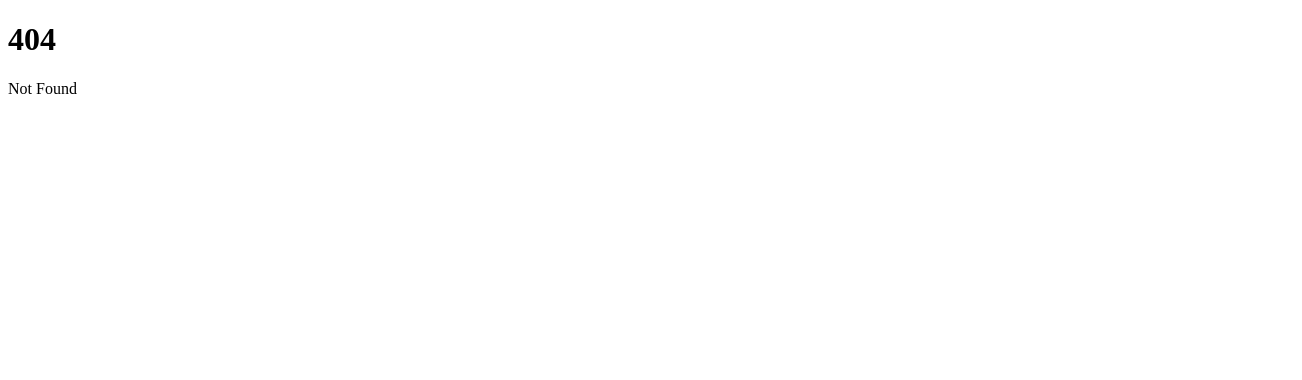
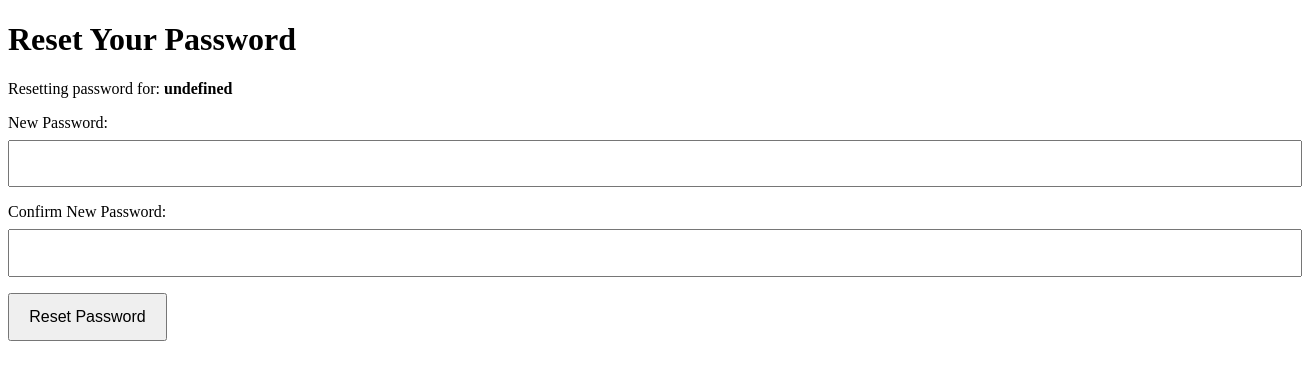
Before and after one commit to kopatsis/redirectionAdmin, a SvelteKit app: page /reset in a window 1280 px wide. Before the commit this address had no page. Shown: the top 380 px of the page, 1302 px wide, since content can reach past the window. Built offline with nearby package versions, Linux system fonts and the light colour scheme.

Commit message:
reset email endpoint

```diff
--- a/package.json
+++ b/package.json
@@ -18,5 +18,8 @@
 		"svelte": "^4.2.7",
 		"vite": "^5.0.3"
 	},
-	"type": "module"
+	"type": "module",
+	"dependencies": {
+		"firebase": "^10.11.1"
+	}
 }
--- /dev/null
+++ b/src/lib/firebase.js
@@ -0,0 +1,9 @@
+
+import { initializeApp } from "firebase/app";
+import { getAuth } from "firebase/auth";
+import config from './firebaseConfig.json'; // Adjust path as necessary if moved
+
+const app = initializeApp(config);
+const auth = getAuth(app);
+
+export { auth };
--- /dev/null
+++ b/src/lib/firebaseConfig.json
@@ -0,0 +1,8 @@
+{
+    "apiKey": "AIzaSyBOksfyE0unI87E533LWTKV6jpW-F1dqDA",
+    "authDomain": "i9auth.firebaseapp.com",
+    "projectId": "i9auth",
+    "storageBucket": "i9auth.appspot.com",
+    "messagingSenderId": "284108905250",
+    "appId": "1:284108905250:web:b866b21949e149af7ca37b"
+  }
--- /dev/null
+++ b/src/routes/reset/+page.svelte
@@ -0,0 +1,87 @@
+<script>
+    import { confirmPasswordReset } from "firebase/auth";
+    import { auth } from '$lib/firebase';
+
+    export let email;
+    export let oobCode;
+
+    let newPassword = '';
+    let confirmPassword = '';
+    let message = '';
+    let processing = false;
+
+    function validatePassword(password) {
+      return password.length >= 10 && /[a-zA-Z]/.test(password) && /\d/.test(password);
+    }
+
+    async function resetPassword() {
+      message = '';
+      if (newPassword !== confirmPassword) {
+        message = 'Passwords do not match';
+        return;
+      }
+      if (!validatePassword(newPassword)) {
+        message = 'Password must be at least 10 characters long and include at least one letter and one number.';
+        return;
+      }
+
+      try {
+        processing = true;
+        await confirmPasswordReset(auth, oobCode, newPassword);
+        message = 'Password successfully updated. You can now log in with your new password.';
+        newPassword = '';
+        confirmPassword = '';
+      } catch (error) {
+        message = `Failed to update password: ${error.message}`;
+      } finally {
+        processing = false;
+      }
+    }
+  </script>
+
+  <form on:submit|preventDefault={resetPassword}>
+    <h1>Reset Your Password</h1>
+    <p>Resetting password for: <strong>{email}</strong></p>
+
+    <div class="form-group">
+      <label for="new-password">New Password:</label>
+      <input id="new-password" type="password" bind:value={newPassword} required>
+    </div>
+
+    <div class="form-group">
+      <label for="confirm-password">Confirm New Password:</label>
+      <input id="confirm-password" type="password" bind:value={confirmPassword} required>
+    </div>
+
+    <button type="submit" disabled={processing}>Reset Password</button>
+
+    {#if message}
+      <p class={message.startsWith('Failed') ? 'error' : 'success'}>{message}</p>
+    {/if}
+  </form>
+
+  <style>
+    .form-group {
+      margin-bottom: 1rem;
+    }
+    label {
+      display: block;
+      margin-bottom: 0.5rem;
+    }
+    input[type="password"] {
+      width: 100%;
+      padding: 0.8rem;
+      font-size: 1rem;
+    }
+    button {
+      padding: 0.8rem 1.2rem;
+      font-size: 1rem;
+      cursor: pointer;
+    }
+    .error {
+      color: red;
+    }
+    .success {
+      color: green;
+    }
+  </style>
--- /dev/null
+++ b/src/routes/reset/+server.js
@@ -0,0 +1,19 @@
+// src/routes/reset/+server.js
+import { verifyPasswordResetCode } from "firebase/auth";
+import { auth } from '$lib/firebase';
+
+export async function load({ url }) {
+    const mode = url.searchParams.get('mode');
+    const oobCode = url.searchParams.get('oobCode');
+
+    if (mode !== 'resetPassword' || !oobCode) {
+        return { status: 400, error: 'Invalid request' };
+    }
+
+    try {
+        const email = await verifyPasswordResetCode(auth, oobCode);
+        return { props: { email, oobCode } };
+    } catch (error) {
+        return { status: 400, error: error.message };
+    }
+}
```
Also changed, not shown: src/routes/verify/+server.js (added), 1 other file (tests, documents, lock files or other folders).
